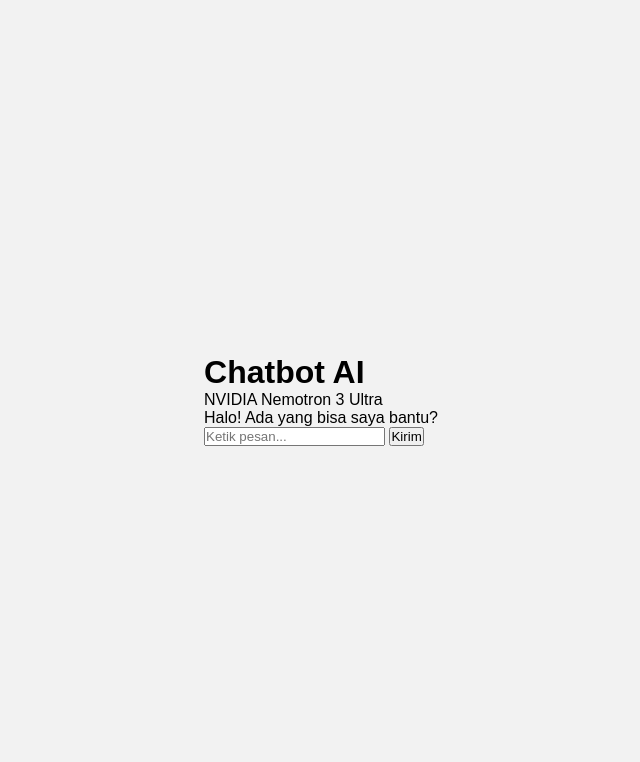
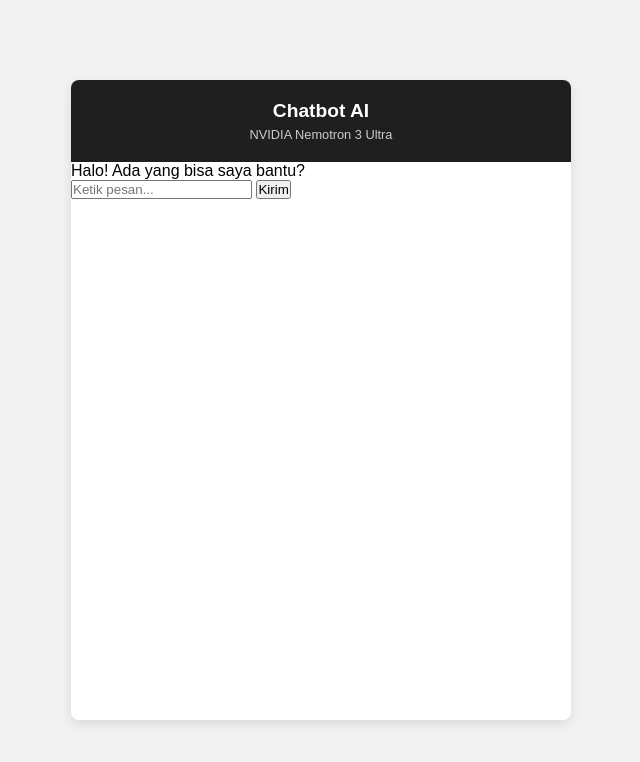
Before and after one commit to nanayyayaa/207_Chatbot, a website: page public/index.html in a window 1280 px wide. Shown: the whole page, without its empty margins (319-959 px from the left). Drawn offline with Linux system fonts and the light colour scheme.

Commit message:
mendesain container utama dan header chatbot

```diff
--- a/public/style.css
+++ b/public/style.css
@@ -12,3 +12,32 @@ body {
     align-items: center;
     min-height: 100vh;
 }
+
+.chat-container {
+    width: 100%;
+    max-width: 500px;
+    background-color: #ffffff;
+    border-radius: 8px;
+    box-shadow: 0 4px 12px rgba(0, 0, 0, 0.1);
+    display: flex;
+    flex-direction: column;
+    height: 80vh;
+    overflow: hidden;
+}
+
+.chat-header {
+    background-color: #1f1f1f;
+    color: #ffffff;
+    text-align: center;
+    padding: 20px;
+}
+
+.chat-header h1 {
+    font-size: 1.2rem;
+    margin-bottom: 5px;
+}
+
+.chat-header p {
+    font-size: 0.8rem;
+    color: #cccccc;
+}
```
